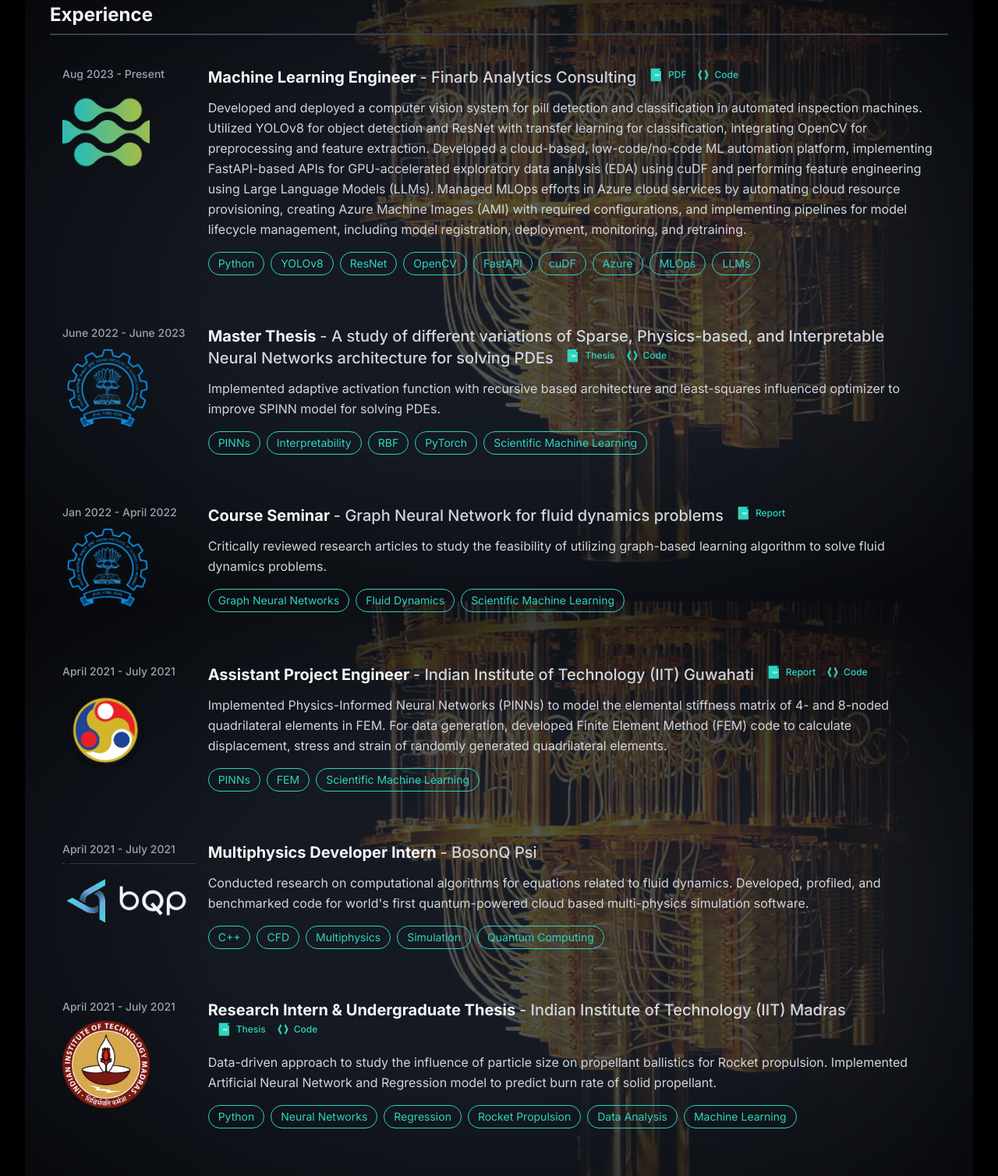
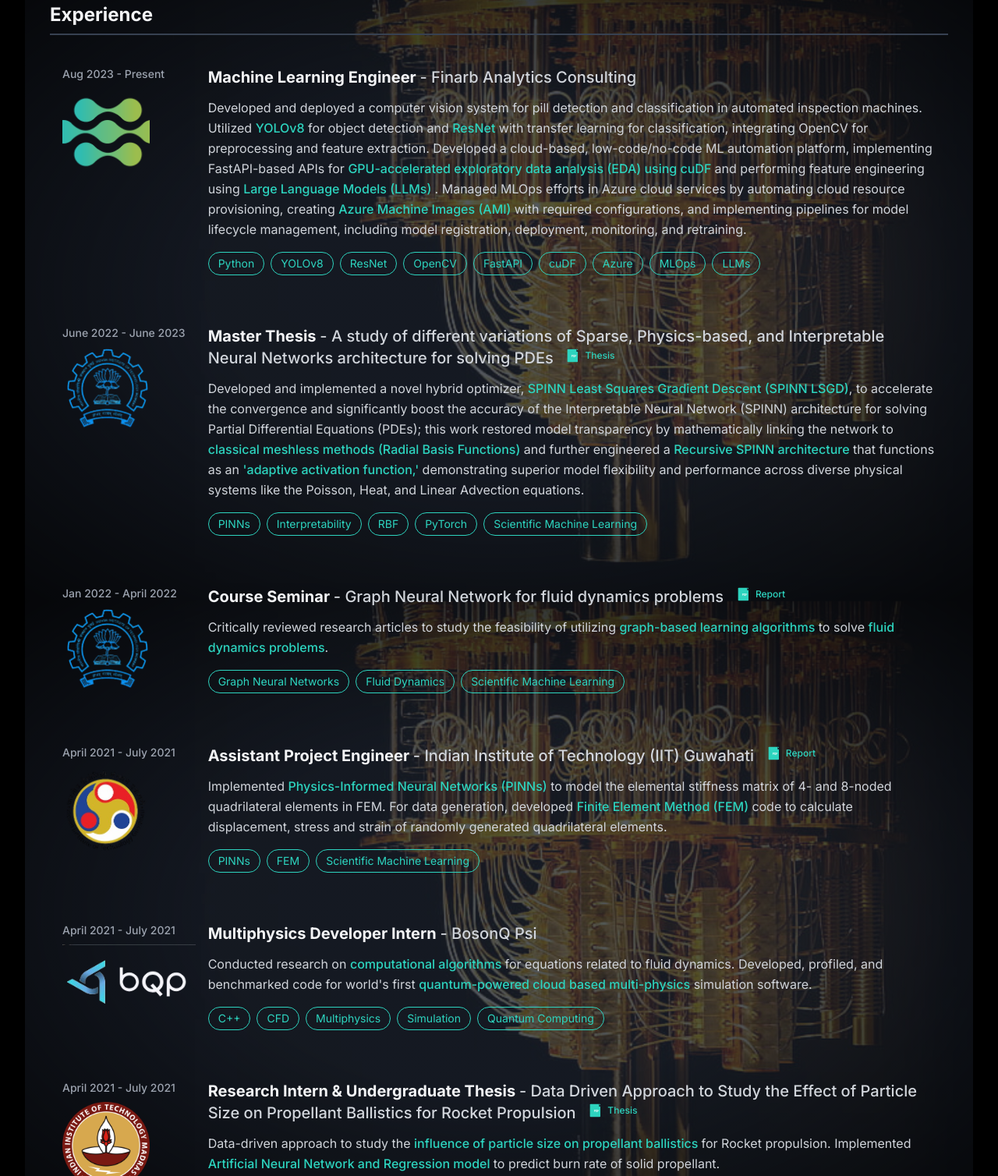
Before and after one commit to sunny-kumar-khadka/sunnykhadka, a plain HTML site: page index.html in a window 1280 px wide. Shown: the part 1263-2771 px from the top of the page at 78% size. Drawn offline with nearby package versions, Linux system fonts and the light colour scheme.

Commit message:
refined Experience section, add copyright section

```diff
--- a/index.html
+++ b/index.html
@@ -447,40 +447,17 @@
                         <!-- Right Column: Title, Description, Skills -->
                         <div class="w-5/6">
                             <h3 class="text-xl font-bold text-gray-100 mb-3">Machine Learning Engineer <span class="text-gray-300 font-medium">- Finarb Analytics Consulting</span>
-                                <!-- Icons -->
-                                <span class="ml-3 flex items-center space-x-3 inline-flex">
-                                    <!-- PDF Icon -->
-                                    <a href="#" target="_blank" rel="noopener noreferrer" class="flex items-center space-x-1 text-teal-400 hover:text-teal-300 transition-colors cursor-pointer" aria-label="View PDF document">
-                                        <svg class="h-5 w-5" fill="currentColor" viewBox="0 0 24 24" aria-hidden="true">
-                                            <!-- Document square -->
-                                            <rect x="2" y="2" width="16" height="20" rx="1"/>
-                                            <!-- Folded corner -->
-                                            <path d="M16 2L20 6L16 6V2Z" fill="#1a202c"/>
-                                            <!-- PDF symbol -->
-                                            <text x="8" y="14" font-family="Arial, sans-serif" font-size="4" font-weight="bold" fill="white">PDF</text>
-                                        </svg>
-                                        <span class="text-xs font-medium">PDF</span>
-                                    </a>
-                                    <!-- Code Icon -->
-                                    <a href="#" target="_blank" rel="noopener noreferrer" class="flex items-center space-x-1 text-teal-400 hover:text-teal-300 transition-colors cursor-pointer" aria-label="View source code">
-                                        <svg class="h-5 w-5" fill="currentColor" viewBox="0 0 24 24" aria-hidden="true">
-                                            <!-- Angular brackets </> -->
-                                            <path d="M8 4L4 12L8 20L10 18L7 12L10 6L8 4Z"/>
-                                            <path d="M16 4L20 12L16 20L14 18L17 12L14 6L16 4Z"/>
-                                        </svg>
-                                        <span class="text-xs font-medium">Code</span>
-                                    </a>
-                                </span>
+
                             </h3>
                             <!-- Description -->
                             <div class="mb-4">
                                 <p class="text-gray-300 leading-relaxed">
                                     Developed and deployed a computer vision system for pill detection and classification in automated
-                                    inspection machines. Utilized YOLOv8 for object detection and ResNet with transfer learning for
+                                    inspection machines. Utilized <span class="text-teal-400 font-medium">YOLOv8</span> for object detection and <span class="text-teal-400 font-medium">ResNet</span> with transfer learning for
                                     classification, integrating OpenCV for preprocessing and feature extraction. Developed a cloud-based, low-code/no-code ML automation platform, implementing FastAPI-based
-                                    APIs for GPU-accelerated exploratory data analysis (EDA) using cuDF and performing feature
-                                    engineering using Large Language Models (LLMs). Managed MLOps efforts in Azure cloud services by automating cloud resource provisioning, creating
-                                    Azure Machine Images (AMI) with required configurations, and implementing pipelines for model
+                                    APIs for <span class="text-teal-400 font-medium"> GPU-accelerated exploratory data analysis (EDA) using cuDF </span> and performing feature
+                                    engineering using <span class="text-teal-400 font-medium"> Large Language Models (LLMs) </span>. Managed MLOps efforts in Azure cloud services by automating cloud resource provisioning, creating
+                                    <span class="text-teal-400 font-medium"> Azure Machine Images (AMI) </span> with required configurations, and implementing pipelines for model
                                     lifecycle management, including model registration, deployment, monitoring, and retraining.
                                 </p>
                             </div>
@@ -526,22 +503,18 @@
                                         </svg>
                                         <span class="text-xs font-medium">Thesis</span>
                                     </a>
-                                    <!-- Code Icon -->
-                                    <a href="#" target="_blank" rel="noopener noreferrer" class="flex items-center space-x-1 text-teal-400 hover:text-teal-300 transition-colors cursor-pointer" aria-label="View source code">
-                                        <svg class="h-5 w-5" fill="currentColor" viewBox="0 0 24 24" aria-hidden="true">
-                                            <!-- Angular brackets </> -->
-                                            <path d="M8 4L4 12L8 20L10 18L7 12L10 6L8 4Z"/>
-                                            <path d="M16 4L20 12L16 20L14 18L17 12L14 6L16 4Z"/>
-                                        </svg>
-                                        <span class="text-xs font-medium">Code</span>
-                                    </a>
                                 </span>
                             </h3>
                             <!-- Description -->
                             <div class="mb-4">
                                 <p class="text-gray-300 leading-relaxed">
-                                    Implemented adaptive activation function with recursive based architecture and least-squares influenced
-                                    optimizer to improve SPINN model for solving PDEs.
+                                    Developed and implemented a novel hybrid optimizer, <span class="text-teal-400 font-medium">SPINN Least Squares Gradient Descent (SPINN LSGD)</span>,
+                                    to accelerate the convergence and significantly boost the accuracy of the Interpretable Neural Network
+                                    (SPINN) architecture for solving Partial Differential Equations (PDEs); this work restored model transparency
+                                    by mathematically linking the network to <span class="text-teal-400 font-medium">classical meshless methods (Radial Basis Functions)</span> and further
+                                    engineered a <span class="text-teal-400 font-medium">Recursive SPINN architecture</span> that functions as an  <span class="text-teal-400 font-medium">'adaptive activation function,' </span>
+                                    demonstrating superior model flexibility and performance across diverse physical systems like the Poisson,
+                                    Heat, and Linear Advection equations.
                                 </p>
                             </div>
                             <!-- Skills Tags -->
@@ -587,8 +560,8 @@
                             <!-- Description -->
                             <div class="mb-4">
                                 <p class="text-gray-300 leading-relaxed">
-                                    Critically reviewed research articles to study the feasibility of utilizing graph-based learning algorithm to
-                                    solve fluid dynamics problems.
+                                    Critically reviewed research articles to study the feasibility of utilizing <span class="text-teal-400 font-medium">graph-based learning algorithms</span> to
+                                    solve <span class="text-teal-400 font-medium">fluid dynamics problems</span>.
                                 </p>
                             </div>
                             <!-- Skills Tags -->
@@ -627,22 +600,13 @@
                                         </svg>
                                         <span class="text-xs font-medium">Report</span>
                                     </a>
-                                    <!-- Code Icon -->
-                                    <a href="#" target="_blank" rel="noopener noreferrer" class="flex items-center space-x-1 text-teal-400 hover:text-teal-300 transition-colors cursor-pointer" aria-label="View source code">
-                                        <svg class="h-5 w-5" fill="currentColor" viewBox="0 0 24 24" aria-hidden="true">
-                                            <!-- Angular brackets </> -->
-                                            <path d="M8 4L4 12L8 20L10 18L7 12L10 6L8 4Z"/>
-                                            <path d="M16 4L20 12L16 20L14 18L17 12L14 6L16 4Z"/>
-                                        </svg>
-                                        <span class="text-xs font-medium">Code</span>
-                                    </a>
                                 </span>
                             </h3>
                             <!-- Description -->
                             <div class="mb-4">
                                 <p class="text-gray-300 leading-relaxed">
-                                    Implemented Physics-Informed Neural Networks (PINNs) to model the elemental stiffness matrix of 4- and
-                                    8-noded quadrilateral elements in FEM. For data generation, developed Finite Element Method (FEM) code to calculate displacement, stress and
+                                    Implemented <span class="text-teal-400 font-medium">Physics-Informed Neural Networks (PINNs)</span> to model the elemental stiffness matrix of 4- and
+                                    8-noded quadrilateral elements in FEM. For data generation, developed <span class="text-teal-400 font-medium"> Finite Element Method (FEM) </span> code to calculate displacement, stress and
                                     strain of randomly generated quadrilateral elements.
                                 </p>
                             </div>
@@ -672,7 +636,8 @@
                             <!-- Description -->
                             <div class="mb-4">
                                 <p class="text-gray-300 leading-relaxed mb-2">
-                                    Conducted research on computational algorithms for equations related to fluid dynamics. Developed, profiled, and benchmarked code for world's first quantum-powered cloud based multi-physics
+                                    Conducted research on <span class="text-teal-400 font-medium"> computational algorithms </span> for equations related to fluid dynamics.
+                                    Developed, profiled, and benchmarked code for world's first <span class="text-teal-400 font-medium"> quantum-powered cloud based multi-physics</span>
                                     simulation software.
                                 </p>
                             </div>
@@ -700,7 +665,9 @@
                         </div>
                         <!-- Right Column: Title, Description, Skills -->
                         <div class="w-5/6">
-                            <h3 class="text-xl font-bold text-gray-100 mb-3">Research Intern & Undergraduate Thesis <span class="text-gray-300 font-medium">- Indian Institute of Technology (IIT) Madras</span>
+                            <h3 class="text-xl font-bold text-gray-100 mb-3">Research Intern & Undergraduate Thesis <span class="text-gray-300 font-medium">- Data Driven Approach to Study the Effect of Particle Size on
+
+                                Propellant Ballistics for Rocket Propulsion</span>
                                 <!-- Icons -->
                                 <span class="ml-3 flex items-center space-x-3 inline-flex">
                                     <!-- PDF Icon -->
@@ -715,21 +682,13 @@
                                         </svg>
                                         <span class="text-xs font-medium">Thesis</span>
                                     </a>
-                                    <!-- Code Icon -->
-                                    <a href="#" target="_blank" rel="noopener noreferrer" class="flex items-center space-x-1 text-teal-400 hover:text-teal-300 transition-colors cursor-pointer" aria-label="View source code">
-                                        <svg class="h-5 w-5" fill="currentColor" viewBox="0 0 24 24" aria-hidden="true">
-                                            <!-- Angular brackets </> -->
-                                            <path d="M8 4L4 12L8 20L10 18L7 12L10 6L8 4Z"/>
-                                            <path d="M16 4L20 12L16 20L14 18L17 12L14 6L16 4Z"/>
-                                        </svg>
-                                        <span class="text-xs font-medium">Code</span>
-                                    </a>
                                 </span>
                             </h3>
                             <!-- Description -->
                             <div class="mb-4">
                                 <p class="text-gray-300 leading-relaxed mb-2">
-                                    Data-driven approach to study the influence of particle size on propellant ballistics for Rocket propulsion. Implemented Artificial Neural Network and Regression model to predict burn rate of solid propellant.
+                                    Data-driven approach to study the <span class="text-teal-400 font-medium"> influence of particle size on propellant ballistics </span> for Rocket propulsion.
+                                    Implemented <span class="text-teal-400 font-medium"> Artificial Neural Network and Regression model </span> to predict burn rate of solid propellant.
                                 </p>
                             </div>
                             <!-- Skills Tags -->
@@ -1059,8 +1018,15 @@
                         </div>
 
                         <div class="border-l-2 border-teal-400 pl-3 hover:border-teal-300 transition-all duration-300 transform hover:translate-x-1">
+                            <a href="https://drive.google.com/file/d/1p9yVqh9z6QStynHytkmHD1oM1EpWgssd/view?usp=sharing" target="_blank" rel="noopener noreferrer" class="block hover:text-teal-400 transition-colors">
+                                <p class="text-gray-200 font-medium">14-Week Webinar Series on Quantum Algorithms Using Qniverse</p>
+                                <p class="text-gray-400 text-sm">C-DAC Bengaluru</p>
+                            </a>
+                        </div>
+
+                        <div class="border-l-2 border-teal-400 pl-3 hover:border-teal-300 transition-all duration-300 transform hover:translate-x-1">
                             <a href="https://drive.google.com/file/d/1-5rf5sWtTO9drWjaChwczR3yAseGqwDf/view" target="_blank" rel="noopener noreferrer" class="block hover:text-teal-400 transition-colors">
-                                <p class="text-gray-200 font-medium">Quantum Computing India (QCI) Fellowship</p>
+                                <p class="text-gray-200 font-medium">Quantum Computing India Fellowship - Quantum Machine Learning</p>
                                 <p class="text-gray-400 text-sm">Quantum Computing India</p>
                             </a>
                         </div>
@@ -1078,6 +1044,8 @@
                                 <p class="text-gray-400 text-sm">BosonQ Psi</p>
                             </a>
                         </div>
+
+
 
                     </div>
                 </div>
@@ -1228,6 +1196,17 @@
         </section>
     </div>
 
+    <!-- Footer -->
+    <footer class="bg-gray-800 border-t border-gray-700 py-6">
+        <div class="container mx-auto px-4">
+            <div class="text-center">
+                <p class="text-gray-400 text-sm">
+                    © 2025 Sunny Kumar Khadka. All rights reserved.
+                </p>
+            </div>
+        </div>
+    </footer>
+
     <!--
     Image Optimization Instructions:
     To convert images to WebP format, use the following commands:
```
